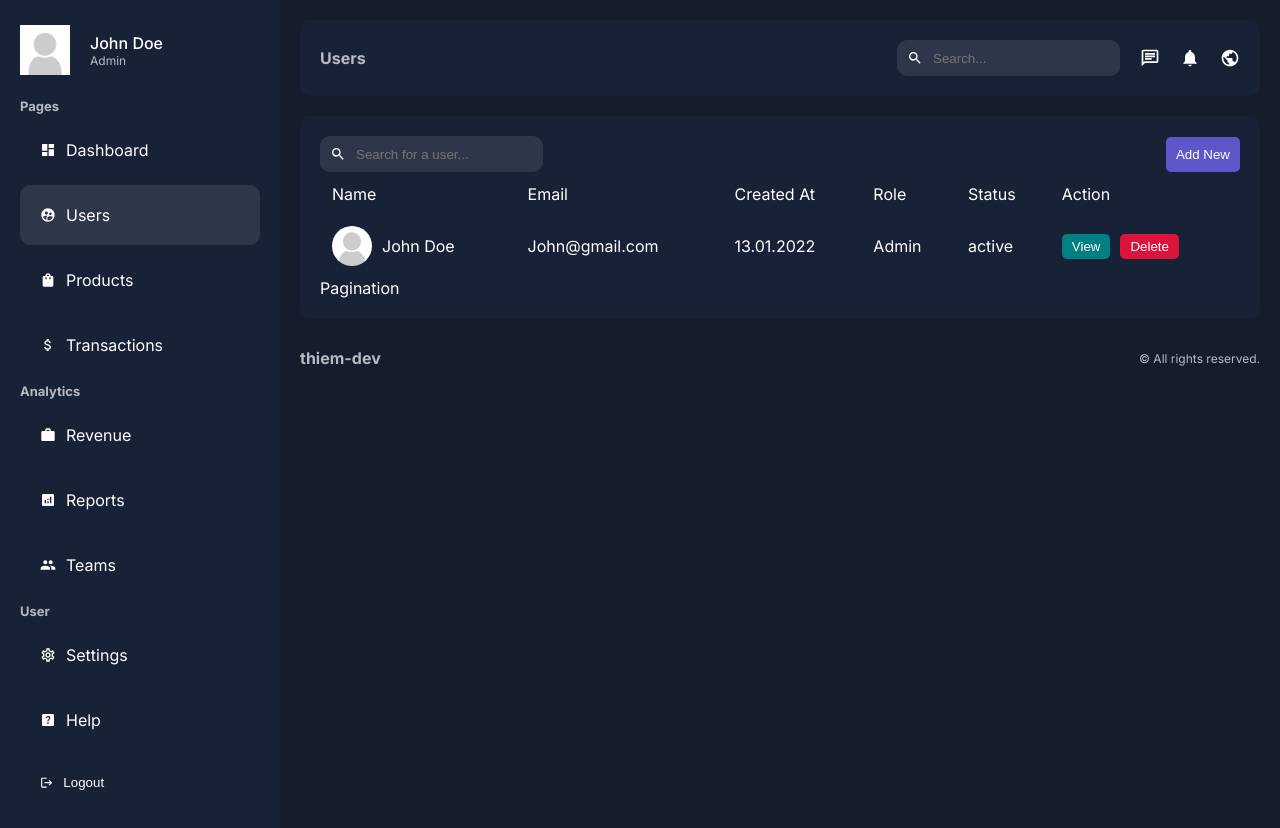
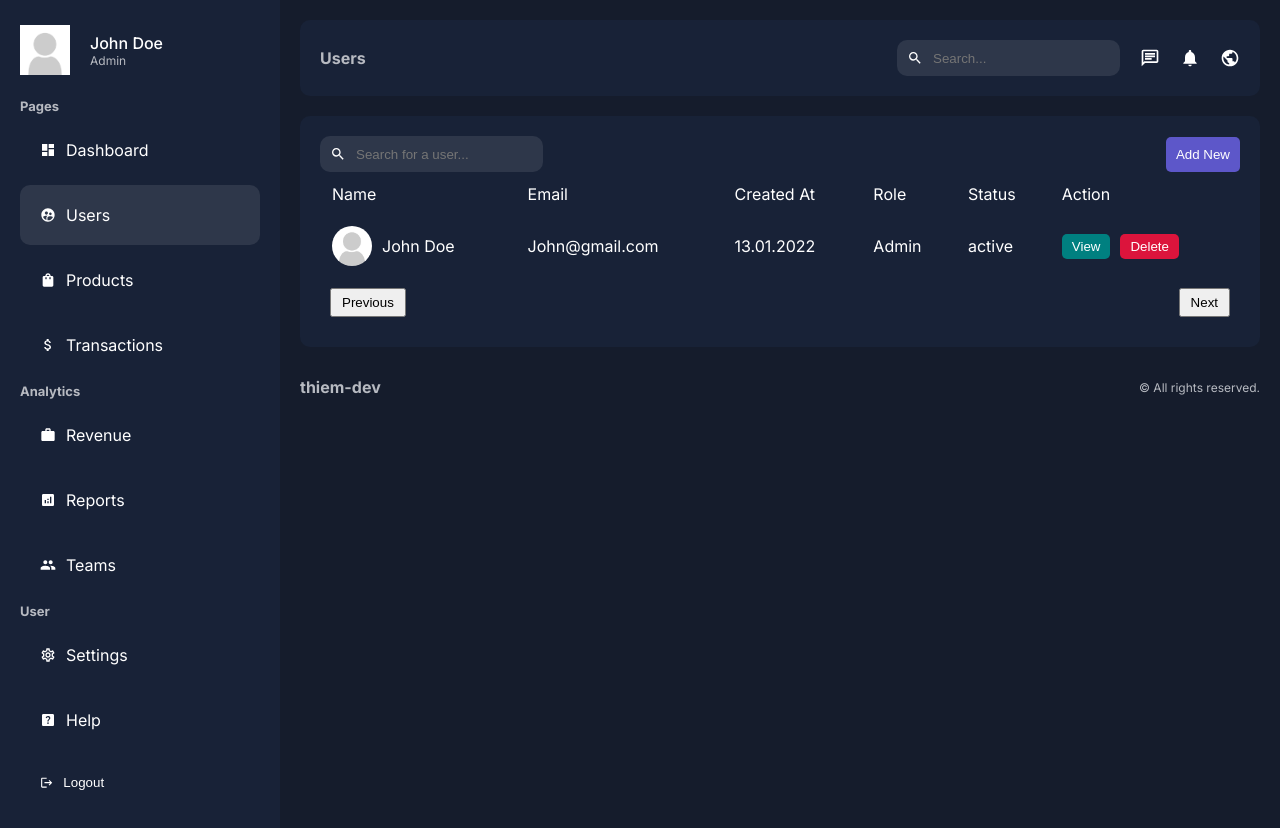
Before and after one commit to thiem-dev/admin-dashboard, a Next.js app: page /dashboard/users in a window 1280 px wide. Built offline with nearby package versions, Linux system fonts and the light colour scheme.

Commit message:
pagination code n button setup

```diff
--- a/src/app/ui/pagination/pagination.jsx
+++ b/src/app/ui/pagination/pagination.jsx
@@ -1,6 +1,29 @@
+'use client';
 import styles from './pagination.module.css';
 
 const Pagination = () => {
-  return <div>Pagination</div>;
+  // const page = searchParams.get("page") || 1;
+  const handleChangePage = (type) => {
+    console.log(type);
+  };
+
+  return (
+    <div className={styles.container}>
+      <button
+        className={styles.button}
+        // disabled={!hasPrev}
+        onClick={() => handleChangePage('prev')}
+      >
+        Previous
+      </button>
+      <button
+        className={styles.button}
+        // disabled={!hasNext}
+        onClick={() => handleChangePage('next')}
+      >
+        Next
+      </button>
+    </div>
+  );
 };
 export default Pagination;
--- a/src/app/ui/pagination/pagination.module.css
+++ b/src/app/ui/pagination/pagination.module.css
@@ -1,2 +1,14 @@
 .container {
+  padding: 10px;
+  display: flex;
+  justify-content: space-between;
 }
+
+.button {
+  padding: 5px 10px;
+  cursor: pointer;
+}
+
+.button:disabled {
+  cursor: not-allowed;
+}
```
